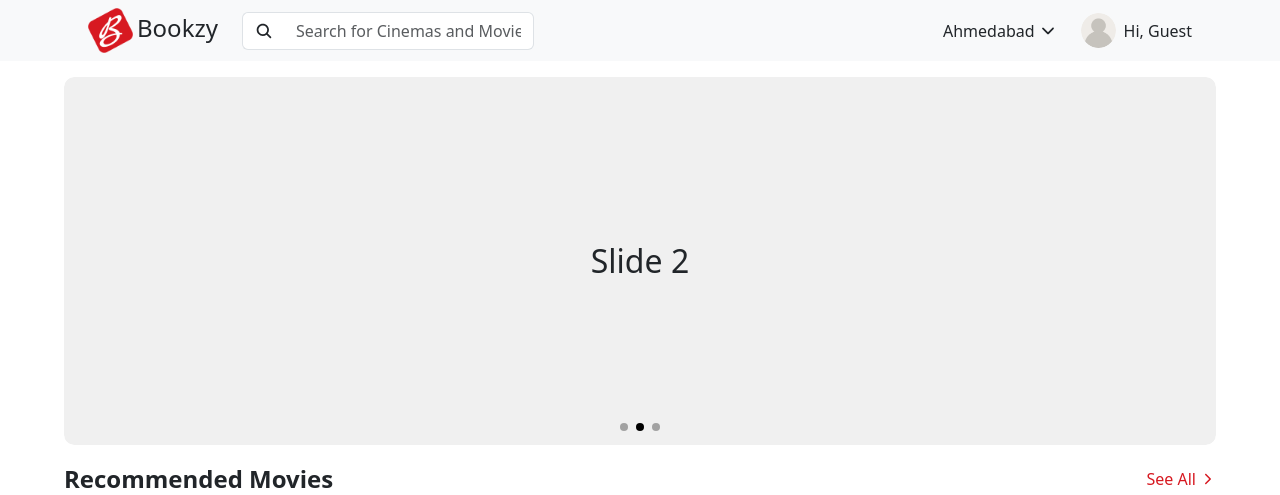
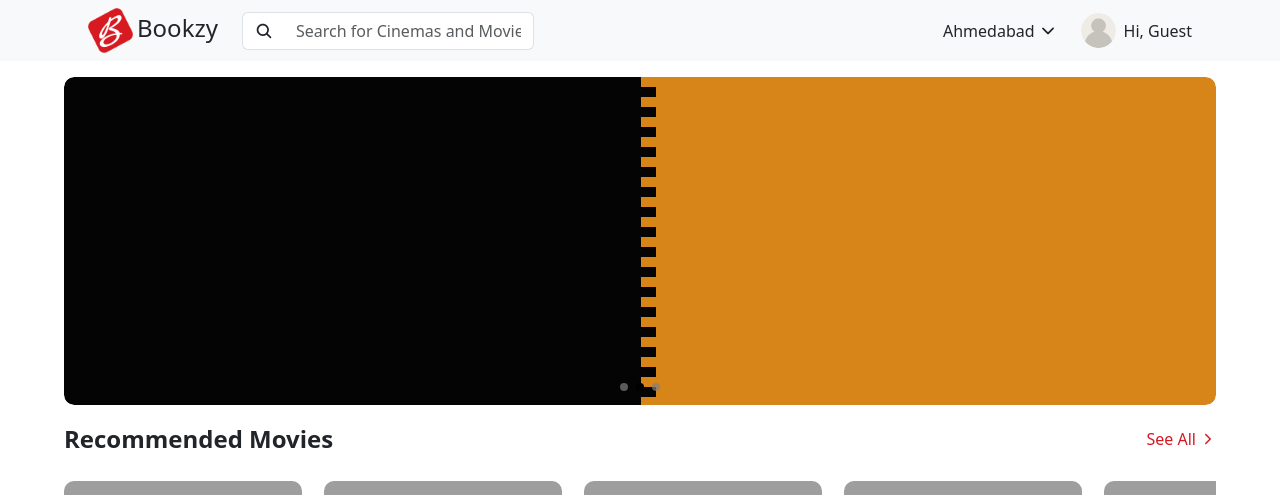
Before and after one commit to Srushtipatel14/booking, a React (Vite) app: page / in a window 1280 px wide. Shown: the top 495 px of the page. Built offline with nearby package versions, Linux system fonts and the light colour scheme; grey boxes are pictures that could not be loaded.

Commit message:
1st april

```diff
--- a/src/components/carousal.jsx
+++ b/src/components/carousal.jsx
@@ -17,7 +17,7 @@ const Carousel = () => {
         autoplay={{
           delay: 3000,
           disableOnInteraction: false,
-          pauseOnMouseEnter: true, // IMPORTANT -> Stop on hover
+          pauseOnMouseEnter: true,
         }}
         pagination={{
           clickable: true,
@@ -25,13 +25,45 @@ const Carousel = () => {
         modules={[Autoplay, Pagination, EffectFade]}
       >
         <SwiperSlide>
-          <div className="carousel-slide">Slide 1</div>
+          <div className="carousel-slide carousel-slide1">
+            <div className='left_carousel1 d-sm-block p-sm-3 w-100'>
+              <div className="d-flex align-items-center gap-1 mb-4 d-none d-md-flex">
+                <img
+                  src="booking_logo.png"
+                  alt="web_logo"
+                  style={{ width: "45px", height: "45px" }}
+                />
+                <p
+                  className="m-0 fs-4 "
+                  style={{ lineHeight: "1", position: "relative", top: "-3px",color:"#FFFFFF" }}
+                >
+                  Bookzy
+                </p>
+              </div>
+              <div className='display-5'>
+                <p className='left_carousel1_text'>GET READY FOR MOVIE DATE WITH <span style={{color:"#d78519"}}>YOUR LOVED ONCE</span></p>
+              </div>
+              <div>
+                <button className='left_carousel1_btn'>Book Tickets</button>
+              </div>
+            </div>
+            <div className='right_carousel1 d-none d-md-block'>
+                <img src="ticket.png" alt="ticket_image" style={{height:"350px",maxWidth:"330px",width:"300px"}}/>
+            </div>
+          </div>
         </SwiperSlide>
         <SwiperSlide>
-          <div className="carousel-slide">Slide 2</div>
+          <div className="carousel-slide carousel-slide2">
+          <div className='left_carousel2 d-sm-block p-sm-3 w-100'>
+            </div>
+            <div className='right_carousel2 d-none d-md-block'>
+            </div>
+          </div>
         </SwiperSlide>
         <SwiperSlide>
-          <div className="carousel-slide">Slide 3</div>
+          <div className="carousel-slide carousel-slide3">
+
+          </div>
         </SwiperSlide>
       </Swiper>
     </div>
--- a/src/components/otpscreen.jsx
+++ b/src/components/otpscreen.jsx
@@ -2,7 +2,7 @@ import "../css/Userlogin.css";
 const UserOtp = () => {
     return (
         <div className="container-fluid min-vh-100 d-flex justify-content-center align-items-center bg_image">
-            <div className="card p-4 shadow text-center form_styling" style={{ width: "350px" }}>
+           <div className="card p-4 text-center form_styling" style={{ width: "350px" }}>
                 <div>
                     <img src="booking_logo.png" alt="web_logo" className="mb-3" style={{ width: "75px" }} />
                 </div>
--- a/src/components/success.jsx
+++ b/src/components/success.jsx
@@ -1,15 +1,18 @@
-import "../css/Userlogin.css"
+import "../css/Userlogin.css";
+import { Link } from "react-router-dom";
 const Success = () => {
   return (
     <div className="container-fluid min-vh-100 d-flex justify-content-center align-items-center bg_image">
-      <div className="card p-4 shadow text-center success_div" style={{ width: "350px",backgroundColor:"#040404"}}>
+      <div className="card p-4 text-center form_styling" style={{ width:"380px" }}>
         <div>
-          <img src="success.svg" alt="web_logo" className="mb-3 success_img" style={{ width: "300px"}} />
+          <img src="success.svg" alt="web_logo" className="mb-3 success_img" style={{ width:"200px"}} />
         </div>
-        <div className="my-3">
+        <div className="mt-2">
           <p className="success_font">Verification Successful</p>
         </div>
-
+        <div className="mt-2">
+          <Link className="button-primary"  to="/">Home</Link>
+        </div>
       </div>
     </div>
   );
--- a/src/components/userlogin.jsx
+++ b/src/components/userlogin.jsx
@@ -2,12 +2,12 @@ import "../css/Userlogin.css"
 const UserLogin = () => {
   return (
     <div className="container-fluid min-vh-100 d-flex justify-content-center align-items-center bg_image">
-      <div className="card p-4 shadow text-center form_styling" style={{ width: "350px" }}>
+      <div className="card p-4 text-center form_styling" style={{ width: "350px" }}>
         <div>
           <img src="booking_logo.png" alt="web_logo" className="mb-3" style={{ width: "75px" }} />
         </div>
         <div className="mb-3">
-          <p className="login_font">Please enter your mobile number or email address for verification</p>
+          <p className="login_font">Please enter your email address for verification</p>
         </div>
         <div className="my-3">
           <input type="email" className="form-control" placeholder="Enter email address" />
--- a/src/css/carousel.css
+++ b/src/css/carousel.css
@@ -1,7 +1,7 @@
 /* ================================= carousel css ======================================= */
 .carousel-container {
   width: 100vw;
-    height: 50vh;
+  height: 45vh;
   overflow: hidden;
   display: flex;
   justify-content: center;
@@ -12,7 +12,8 @@
 .swiper {
   width: 90%;
   height: 100%;
-    border-radius: 10px; /* Apply border radius */
+  border-radius: 10px;
+  /* Apply border radius */
 }
 
 .swiper-slide {
@@ -28,7 +29,6 @@
   display: flex;
   justify-content: center;
   align-items: center;
-    font-size: 2rem;
   border-radius: 10px;
   background-color: #f0f0f0;
   overflow: hidden;
@@ -46,3 +46,94 @@
 }
 
 /* ================================= carousel css ======================================= */
+
+
+/* ================================= carousel slide 1 =================================== */
+
+.carousel-slide1 {
+  background: linear-gradient(to right, var(--primary-sub-color), var(--primary-main-color));
+}
+
+.left_carousel1 {
+  display: flex;
+  margin-left: 20px;
+  flex-direction: column;
+  width: 50%;
+}
+
+.right_carousel1 {
+  display: flex;
+  justify-content: center;
+  align-items: center;
+  width: 50%;
+}
+
+.left_carousel1_text {
+  color: var(--secondary-sub-color);
+  font-weight: 600;
+}
+
+.left_carousel1_btn {
+  background-color: var(--primary-main-color);
+  padding: 10px;
+  border: none;
+  font-size: 1.5rem;
+  color: var(--secondary-sub-color);
+  border-radius: 5px;
+  font-weight: 600;
+}
+
+/* ================================= carousel slide 1 =================================== */
+
+/* ================================= carousel slide 2 =================================== */
+
+
+.carousel-slide2 {
+  display: flex;
+  align-items: stretch;
+  position: relative;
+  overflow: hidden;
+}
+
+.left_carousel2 {
+  background-color: var(--primary-sub-color);
+  flex: 1;
+  position: relative;
+}
+
+.left_carousel2::after {
+  content: "";
+  position: absolute;
+  top: 0;
+  right: -15px;
+  width: 25px;
+  height: 100%;
+  background: repeating-linear-gradient(to bottom,
+      transparent,
+      transparent 10px,
+      var(--primary-sub-color) 10px,
+      var(--primary-sub-color) 20px);
+}
+
+.right_carousel2 {
+  background-color: #d78519;
+  flex: 1;
+  position: relative;
+}
+
+.right_carousel2::before {
+  content: "";
+  position: absolute;
+  top: 0;
+  left: -15px;
+  width: 25px;
+  height: 100%;
+  background: repeating-linear-gradient(to bottom,
+      #d78519,
+      #d78519 10px,
+      transparent 10px,
+      transparent 20px);
+}
+
+
+/* ================================= carousel slide 2 =================================== */
--- a/src/css/userlogin.css
+++ b/src/css/userlogin.css
@@ -5,6 +5,7 @@
   padding: 10px 20px;
   border-radius: 40px;
   cursor: pointer;
+  text-decoration: none;
 }
 
 .login_font {
@@ -12,21 +13,23 @@
   font-size: 14px;
 }
 
-.bg_image {
+/* .bg_image {
   background-color: var(--primary-sub-color);
-}
+} */
 
-.success_img {
+/* .success_img {
   background-color: var(--primary-sub-color);
-}
-.success_font{
+} */
+
+.success_font {
   font-size: 24px;
   color: var(--primary-main-color);
   font-weight: bold;
 }
-.nav_title{
+
+.nav_title {
   font-size: 20px;
-  font-weight:bold;
+  font-weight: bold;
 }
 
 
@@ -39,3 +42,9 @@
     width: 100%;
   }
 }
+
+.form_styling {
+  box-shadow: 0px 4px 10px rgba(4,4,4,0.3);
+  padding: 20px;
+  background-color: var(--secondary-sub-color);
+}
```
Also changed, not shown: public/ticket.png (added). Lines whose indentation alone changed are shown as unchanged.
